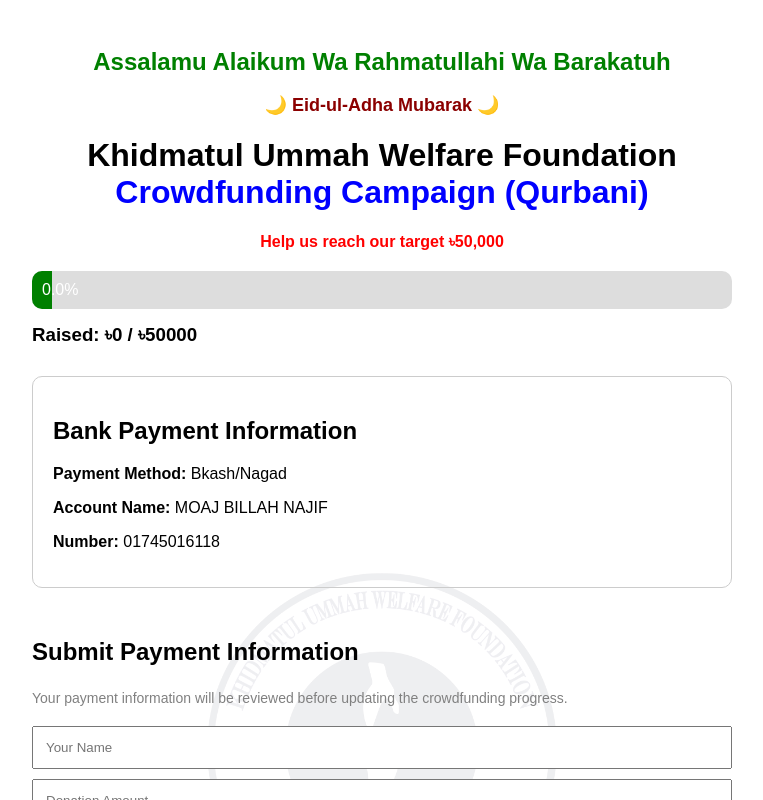
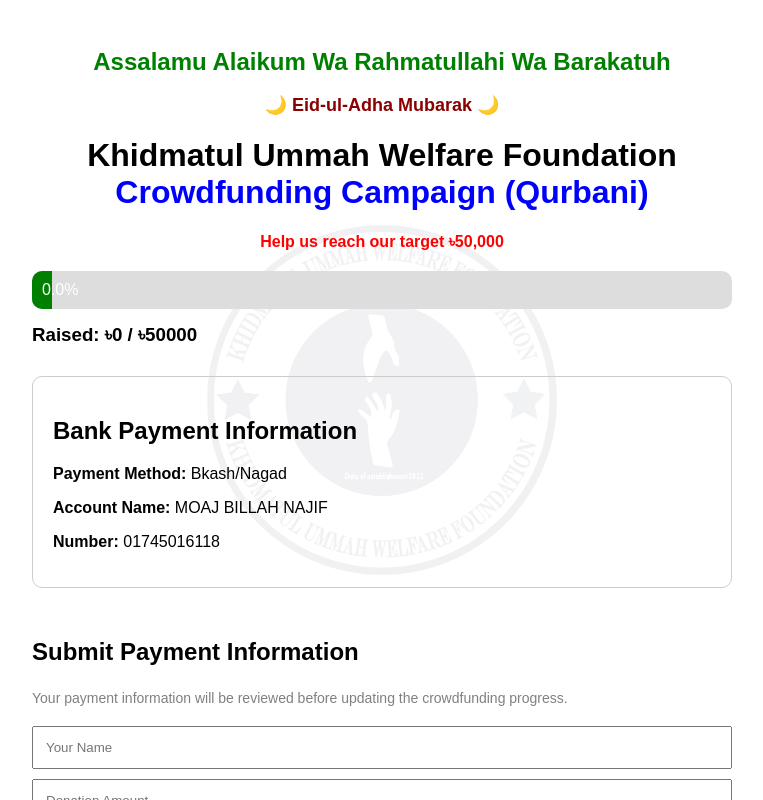
Before and after one commit to Milu-BD/crowdfunding-site, a Next.js app: page / in a window 1280 px wide. Shown: the top 800 px of the page, without its empty margins (258-1021 px from the left). Built offline with nearby package versions, Linux system fonts and the light colour scheme; no server answers; the database is empty.

Commit message:
Update page.js

```diff
--- a/app/page.js
+++ b/app/page.js
@@ -157,18 +157,23 @@
 
   <div
   style={{
-      position: "absolute",
+    position: "fixed",
     top: "50%",
     left: "50%",
     transform: "translate(-50%, -50%)",
+
     width: "350px",
     height: "350px",
+
     backgroundImage: "url('/logo.png')",
     backgroundRepeat: "no-repeat",
     backgroundPosition: "center",
     backgroundSize: "contain",
-      opacity: 0.07,
+
+    opacity: 0.06,
+
     zIndex: 0,
+    pointerEvents: "none",
   }}
 />
 
```
Lines whose indentation alone changed are shown as unchanged.
